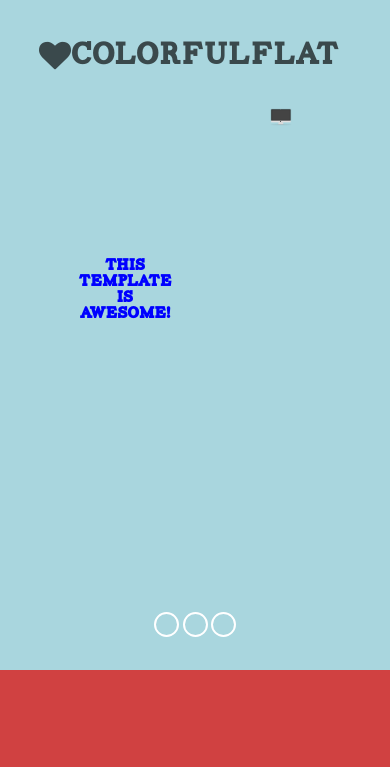
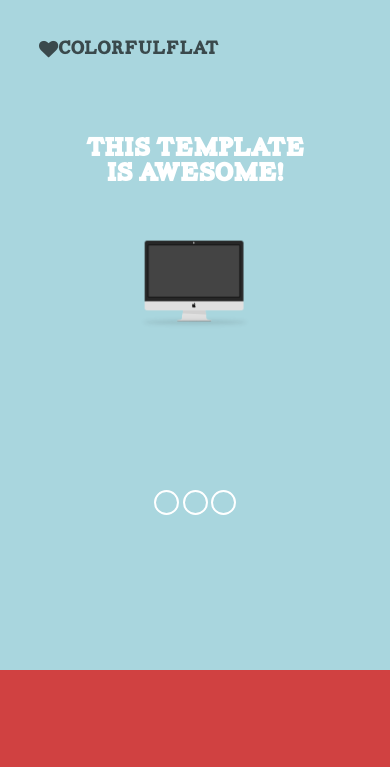
Before and after one commit to inna4ka/sitenew, a plain HTML site: page index.html in a window 390 px wide. Shown: the top 767 px of the page. Drawn offline with nearby package versions, Linux system fonts and the light colour scheme.

Commit message:
commit
web

```diff
--- a/style.css
+++ b/style.css
@@ -589,10 +589,12 @@ footer .footer_copy .box_icon
 {
 	body{background:#D04141;}
 	menu{display: none;}
+	figure{font-size: 1.2em;}
+	.wrapper_slider{flex-direction: column;height: auto;}
 	.slider_box h1{
-		font-size: 0.5em; color: blue
+		font-size: 0.8em; height: auto;
 	}
-	.slider_box img{width: 20%;}
+	.slider_box img{width: 40%;}
 .wrapper_work{ height: auto;padding-bottom: 40px }
 .menu2{display: none}
 	.photo_gallery
```
